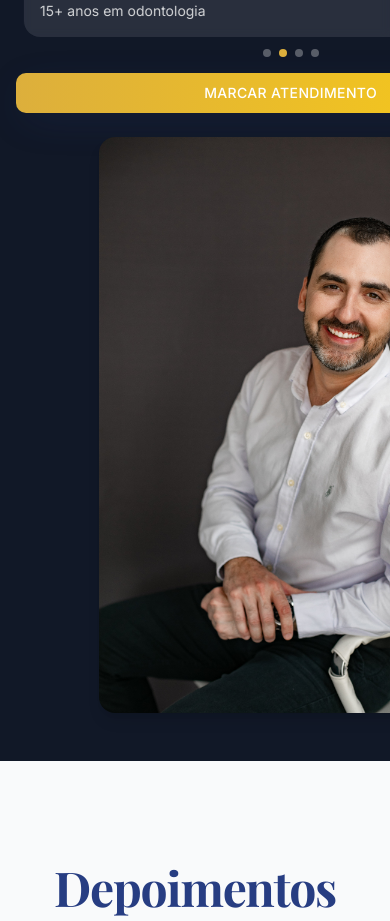
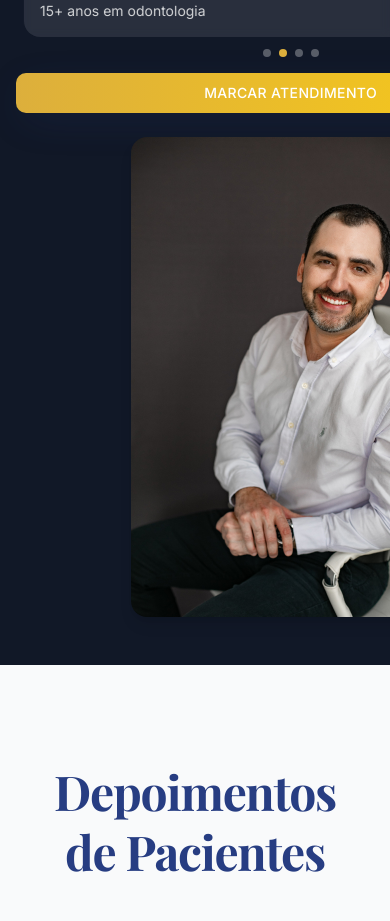
Before and after one commit to EdreyRaf/inove-smile-craft, a React (Vite) app: page / in a window 390 px wide. Shown: the part 5860-6781 px from the top of the page. Built offline with nearby package versions, Linux system fonts and the light colour scheme.

Commit message:
Adjust image size for mobile
cgen-8efb0cf23f0b4e4ab3d3a73259baa98d

```diff
--- a/src/components/DoctorSection.tsx
+++ b/src/components/DoctorSection.tsx
@@ -55,7 +55,7 @@ const DoctorSection = () => {
           <div className={`transition-all duration-1000 order-2 lg:order-1 ${
             isVisible ? 'opacity-100 translate-x-0' : 'opacity-0 -translate-x-8'
           }`}>
-            <div className="relative max-w-sm sm:max-w-md lg:max-w-lg mx-auto lg:mx-0">
+            <div className="relative max-w-xs sm:max-w-sm lg:max-w-lg mx-auto lg:mx-0">
               <div className="hidden lg:block absolute inset-0 bg-gradient-to-r from-accent/20 to-primary/20 rounded-3xl transform rotate-3" />
               <img
                 src="/lovable-uploads/e657a349-ebea-48ad-ae86-eb5f863a7e5d.png"
```
